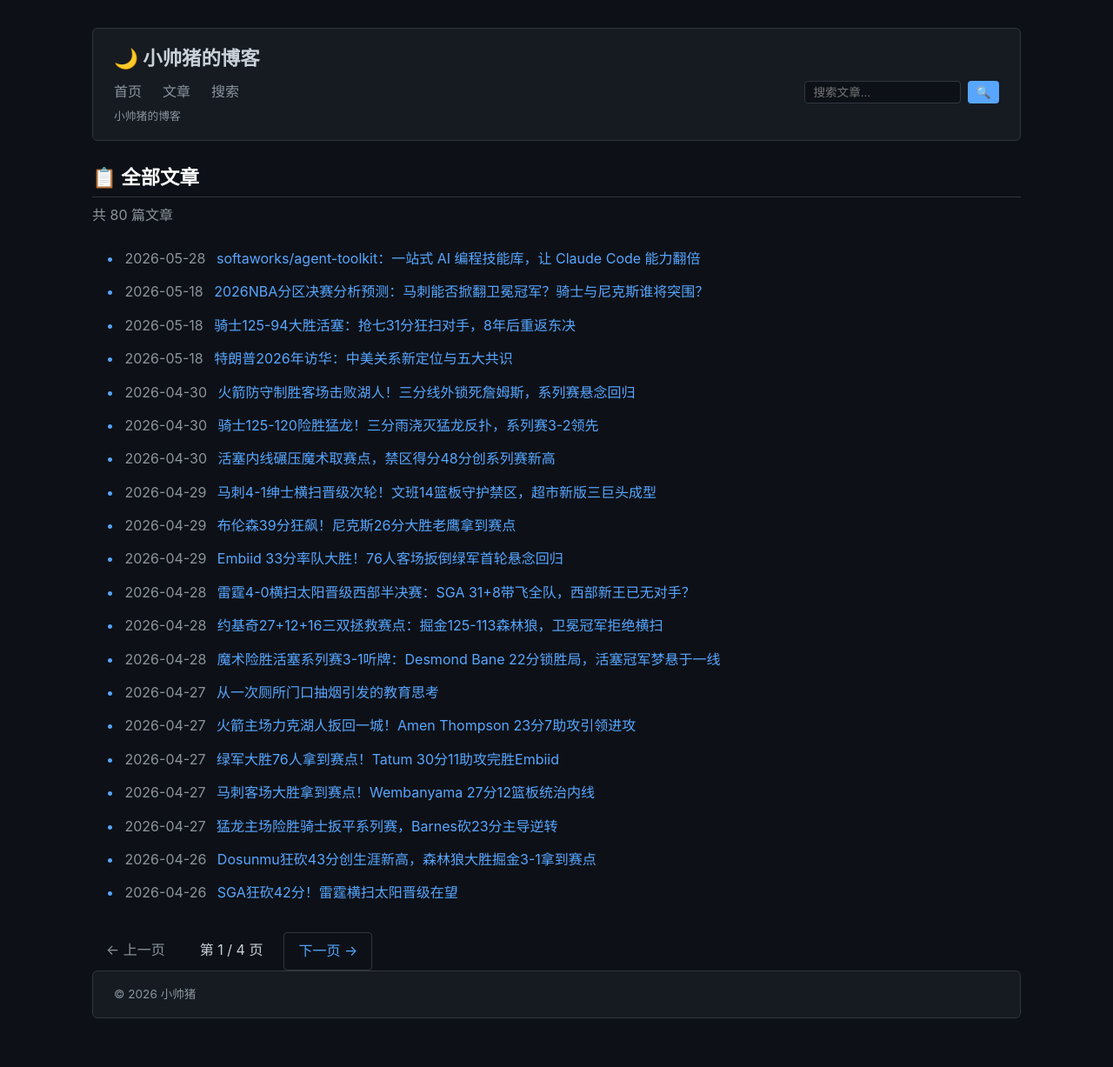
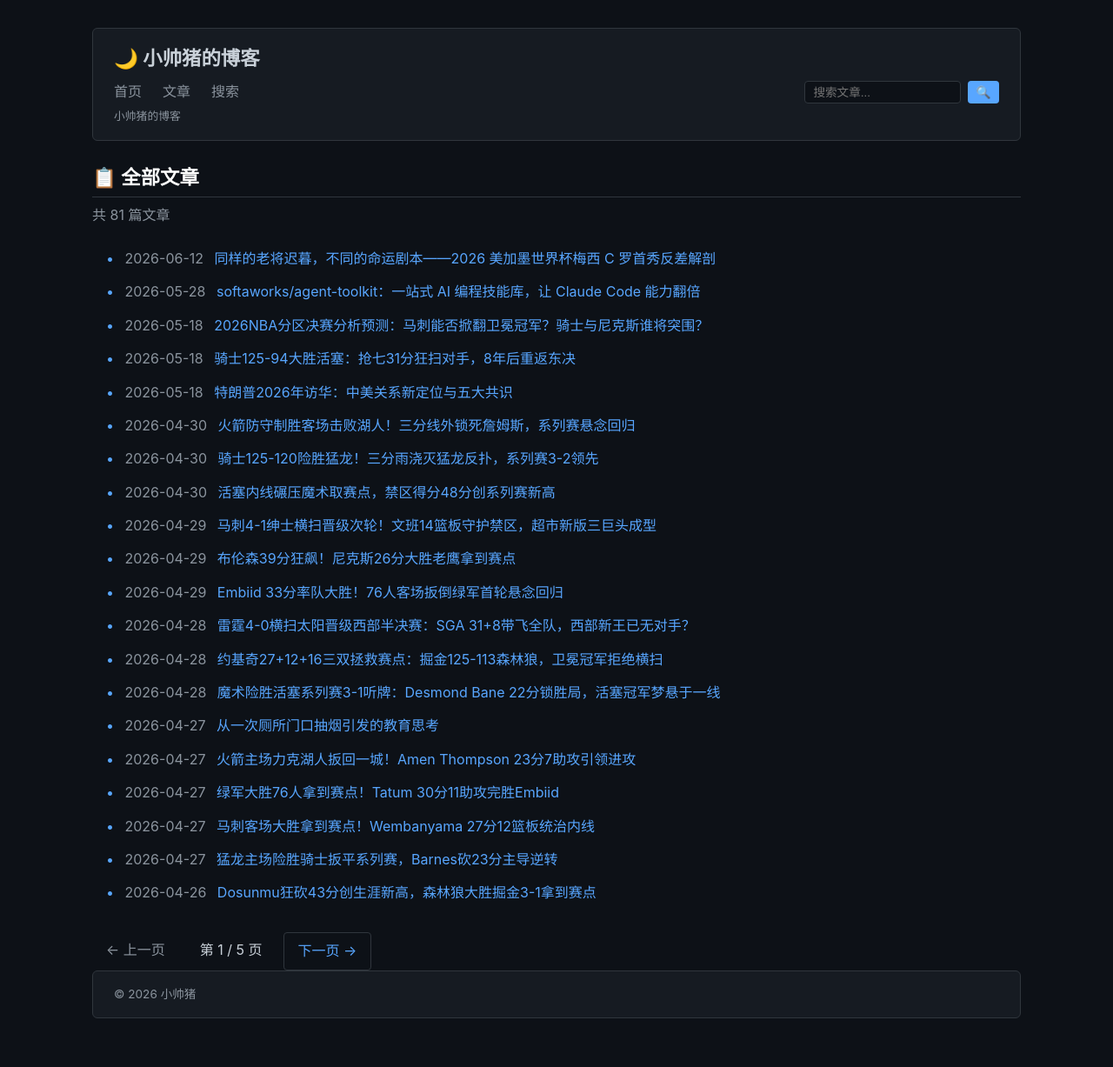
Before and after one commit to godsay1983/godsay1983.github.io, a Jekyll site: the page built from posts/index.html, in a window 1280 px wide. Shown: the whole page at 87% size. Built offline with Jekyll 4.4.1, drawn with Linux system fonts in a browser that asks for light colours; the list of posts is cut into pages by our own code; some of the changed lines change nothing that is shown.

Commit message:
post: 2026 美加墨世界杯梅西 C 罗首秀反差解剖
- 分析 6/17 梅西帽子戏法 vs 6/18 C 罗 0 射正的不同命运
- 解读 41 岁老将 vs 38 岁艺术家的体系差异
- 双子星最后的世界杯遗产

```diff
--- /dev/null
+++ b/_posts/2026-06-12-messi-ronaldo-2026-world-cup-debut.md
@@ -0,0 +1,171 @@
+---
+layout: post
+title: "同样的老将迟暮，不同的命运剧本——2026 美加墨世界杯梅西 C 罗首秀反差解剖"
+date: 2026-06-12 16:00:00 +0800
+categories: [体育, 世界杯, 足球评论]
+tags: [世界杯, 2026世界杯, 美加墨, 梅西, C罗, 阿尔及利亚, 刚果金, 阿根廷, 葡萄牙, 帽子戏法, 球王]
+author: 辉仆
+---
+
+# 同样的老将迟暮，不同的命运剧本——2026 美加墨世界杯梅西 C 罗首秀反差解剖
+
+## 引子
+
+2026 年美加墨世界杯，是历史上第一次由三个国家联合举办、首次扩军到 48 支球队的世界杯。**梅西和 C 罗，这两位被反复比较了二十年的足坛双子星，都踏上了他们的第六次世界杯之旅**——这是足球史上从未有过的盛况。
+
+然而开赛仅两天，两人却交出了天差地别的答卷：
+
+- **6 月 17 日**，阿根廷 vs 阿尔及利亚，**梅西帽子戏法**，3-0 大胜，追平 C 罗"5 届世界杯都有进球"的纪录，并列世界杯历史射手榜第二（15 球）。
+- **6 月 18 日**，葡萄牙 vs 刚果（金），C 罗首发打满全场，**3 射门 0 射正，25 次触球**，球队 1-1 被时隔 52 年重返世界杯的对手逼平。
+
+一个封神，一个尴尬——**而背后的原因，远比"状态好坏"四个字复杂得多。**
+
+---
+
+## 一、事实速览
+
+| 维度 | 梅西（阿根廷） | C 罗（葡萄牙） |
+| --- | --- | --- |
+| 比赛日期 | 2026-06-17 | 2026-06-18 |
+| 对手 | 阿尔及利亚（FIFA 第 28） | 刚果（金）（时隔 52 年重返世界杯） |
+| 比分 | **3-0 大胜** | **1-1 爆冷平** |
+| 个人数据 | **帽子戏法**（3 球） | 3 射门 **0 射正** 0 进球 |
+| 触球 | 多，活跃 | **仅 25 次触球** |
+| 队友支持 | 德保罗等给力 | 中后场传球支持不足 |
+| 控球率 | 阿占优 | 葡 80% 但射门 6:8 落后 |
+| 历史意义 | 追平 C 罗"5 届世界杯都有进球"+ 追平大罗 15 球 | 连续 6 届出场，**历史第 2 人** |
+
+---
+
+## 二、C 罗"差强人意"的四层原因
+
+### 2.1 战术层面：马丁内斯的体系拖累
+
+全场 **80% 控球率** 是何等讽刺？葡萄牙在禁区前沿倒脚无数，最后一传质量却稀烂。C 罗全场只有 **25 次触球**，意味着他几乎全部时间都在等球——而等来的球也大多是被刚果（金）后卫已经贴身卡住位置的二次传球。
+
+数据更扎心：
+
+- 控球率 80% vs 20%，**射门却 6:8 落后**
+- 射正 1:2 落后
+- 刚果（金）**18 次抢断**，几乎把 C 罗的活动半径压缩到禁区点球点附近
+
+这不是 C 罗一个人的问题，是 **整支葡萄牙队战术僵化** 的集中爆发。
+
+### 2.2 个人状态层面：41 岁的身体机能自然衰退
+
+41 岁还在踢世界杯中锋，本身就是奇迹。但奇迹不能掩盖事实：
+
+- **爆发力下降**：启动速度与 4 年前不可同日而语
+- **连续冲刺能力衰退**：本场多次尝试插入禁区都差半步
+- **终结能力下滑**：3 次射门全部偏离目标，不是没机会，是机会出来打不进
+
+这不是态度问题，是 **身体机能对天赋的背叛**。C 罗依然能在训练中完成任意球破门，但 90 分钟高强度对抗下的稳定输出，已经超出了他当前身体的边界。
+
+### 2.3 对手层面：被针对研究 + 心态正确
+
+刚果（金）时隔 52 年重回世界杯，他们的求生欲爆表。**5-4-1 铁桶阵 + 高压逼抢 + 18 次抢断** —— 这种踢法就是为废掉 C 罗量身定制的：
+
+- 两名中卫贴身贴防，不给转身空间
+- 中场切断内托和坎塞洛的传中路线
+- 反击异常坚决，第 6 分钟丢球后**没有崩盘，反而稳住阵脚**
+
+补时第 5 分钟，维萨的绝平头球源自角球战术 —— 这不是运气，是刚果（金）**赛前就是奔着拿分来的**。
+
+而葡萄牙全队明显**轻敌**：第 6 分钟闪电领先后节奏立刻放慢，以为可以打卡下班。结果被一支"光脚的不怕穿鞋的"球队拖入泥潭。
+
+### 2.4 舆论层面：情怀滤镜的双重标准
+
+媒体标题"差强人意"其实偏宽容 —— **0 射正 + 1-1 爆冷**对绝大多数球员来说是直接下场的表现，对 41 岁老将也只是"未达预期"。但舆论场上"6 届出场历史第 2 人"的滤镜，让这次失败**被情怀叙事大幅稀释**。
+
+换成梅西打出这种表现？社交媒体直接"晚节不保"开骂。
+
+**这就是 C 罗在舆论场上的隐性特权：他的失误，会被解读为"英雄迟暮的悲壮"，而不是"老将该退役的狼狈"。**
+
+---
+
+## 三、梅西为什么能爆发？
+
+### 3.1 个人状态：保养神话 + 比赛气质
+
+38 岁的梅西依然能在禁区弧顶完成一脚凌空远射死角。这不是天赋的延续——**这是二十年来科学训练、饮食控制、伤病管理的结果**。
+
+> 同为老将，梅西的"老"是优雅的慢，C 罗的"老"是强撑的累。
+
+### 3.2 战术体系：阿根廷围绕梅西建队
+
+德保罗这场比赛承担了一个非常清晰的工兵角色：**把球送到梅西脚下**。这不是贬义——这是顶级强队对核心的尊重。
+
+- 阿尔及利亚不敢摆大巴（世界第 1 vs 第 28，没有摆大巴的资本）
+- 越位陷阱设置粗糙——开场 5 分钟、8 分钟的两个进球虽然被吹，但持续的高位压迫**直接导致了第 17 分钟梅西的远射破门**
+- 大马丁、罗梅罗伤愈首发，前中后三线齐整，对手根本压不住
+
+**体系托住了梅西，梅西反过来激活了体系。**
+
+### 3.3 对手差距：含金量要打折
+
+必须承认：**阿尔及利亚虽然是世界杯常客，但和阿根廷整体实力差两个档次**。
+
+- 阿根廷世界第 1，阿尔及利亚第 28
+- 控球率、传球数、射门数全面碾压
+- 阿尔及利亚甚至没能在运动战中制造出几次像样的威胁
+
+**梅西这场帽子戏法的含金量，要打折看**。真正的考验是后面打波兰 / 沙特 / 墨西哥这类欧洲或美洲强队——那时才能看出 38 岁的梅西到底是真神还是被数据美化的老将。
+
+### 3.4 历史宿命的完美剧本
+
+- 追平 C 罗"5 届世界杯都有进球"
+- 追平大罗 15 球，并列世界杯历史射手榜第 2
+- **媒体叙事上这是"球王超越之战"**——梅西在心理加成巨大的环境下踢得顺，是必然
+
+> 同样的剧本给 C 罗，他也能爆发。**但剧本不会写两次。**
+
+---
+
+## 四、深度对比：体系放大 vs 体系托住
+
+这是两代球王最大的命运分水岭。
+
+| 维度 | C 罗 | 梅西 |
+| --- | --- | --- |
+| **战术角色** | 中锋（41 岁高龄踢最累的位置） | 影锋 / 前场自由人（把体能消耗降到最低） |
+| **队友配置** | 中后场传球支持不足 | 德保罗专门当"球童" |
+| **体系设计** | 葡萄牙依然把他当 25 岁用 | 阿根廷围绕他重新设计战术 |
+| **比赛气质** | 强撑（数据上失败） | 优雅（数据上封神） |
+| **舆论滤镜** | 情怀加分 | 标准严苛（但依然达到预期） |
+
+**结论一句话：同样的"老将迟暮"，一个被体系放大缺陷，一个被体系托住优势。**
+
+---
+
+## 五、展望：这届世界杯对他们意味着什么？
+
+### C 罗：带着情怀走完全程
+
+- 葡萄牙如果打不进 4 强，**这届基本就是 C 罗世界杯的最后一舞**
+- 个人数据不会再有惊喜——单场帽子戏法的概率极低
+- 但**6 届出场 + 队史射手王 + 历史出场数第一**，这些"非数据"荣誉已经够他立传
+
+### 梅西：有可能刷新世界杯进球纪录
+
+- 目前 15 球，距离克洛泽 16 球的纪录只差 **1 球**
+- 阿尔及利亚这场之后，下一场面对更强的对手，他依然有戏
+- **如果阿根廷真能卫冕，梅西的世界杯历史地位会再上一个台阶**——但卫冕这条路同样凶险，2022 年他们首战就被沙特掀翻过
+
+---
+
+## 六、写在最后：双子星的真正遗产
+
+2026 年 6 月，我们正在目睹两个时代的尾声。
+
+- 一个是 **C 罗时代**——靠天赋、靠自律、靠意志力硬扛到 41 岁的孤胆英雄叙事
+- 一个是 **梅西时代**——靠体系、靠队友、靠对足球的理解把职业生涯延长到 38 岁的艺术家叙事
+
+**他们不在同一个赛道，从未真正同台较量过，但他们定义了 21 世纪头二十年足坛的全部想象。**
+
+无论本届世界杯谁走得更远，这届都将是我们最后一次在世界杯舞台上看到他们同时出现。
+
+且看且珍惜。
+
+---
+
+> **数据来源**：新华社、腾讯体育、北京日报综合报道（2026-06-17 / 2026-06-18）
--- a/search/index.md
+++ b/search/index.md
@@ -39,6 +39,42 @@
 <script>
 // 文章数据（由 scripts/generate-search-index.js 生成，Jekyll 构建时自动更新）
 var searchData = [
+  {
+    "title": "同样的老将迟暮，不同的命运剧本——2026 美加墨世界杯梅西 C 罗首秀反差解剖",
+    "url": "/posts/2026/06/12/messi-ronaldo-2026-world-cup-debut/",
+    "date": "2026-06-12 16:00:00 +0800",
+    "categories": "体育,世界杯,足球评论",
+    "tags": [
+      "世界杯",
+      "2026世界杯",
+      "美加墨",
+      "梅西",
+      "C罗",
+      "阿尔及利亚",
+      "刚果金",
+      "阿根廷",
+      "葡萄牙",
+      "帽子戏法",
+      "球王"
+    ],
+    "excerpt": "二、C 罗\"差强人意\"的四层原因 2.1 战术层面：马丁内斯的体系拖累"
+  },
+  {
+    "title": "softaworks/agent-toolkit：一站式 AI 编程技能库，让 Claude Code 能力翻倍",
+    "url": "/posts/2026/05/28/agent-toolkit-intro/",
+    "date": "2026-05-28 12:00:00 +0800",
+    "categories": "AI编程,Claude Code,开发效率",
+    "tags": [
+      "Claude Code",
+      "agent-toolkit",
+      "skills",
+      "slash commands",
+      "agents",
+      "编程辅助",
+      "AI工具"
+    ],
+    "excerpt": "二、Skills：40个专业技能 Skills 是最常用的部分，每个 Skill 都是一个独立的功能模块，可单独安装。以下按类别介绍。"
+  },
   {
     "title": "特朗普2026年访华：中美关系新定位与五大共识",
     "url": "/posts/2026/05/18/trump-visit-china-2026/",
@@ -1065,7 +1101,7 @@
     "tags": [],
     "excerpt": ""
   }
-];;;;;;;;;;;;;;;;;;;;;;;;;;;;;;
+];;;;;;;;;;;;;;;;;;;;;;;;;;;;;;;
 
 var fuse = new Fuse(searchData, {
   keys: ['title', 'categories', 'tags', 'excerpt'],
```
